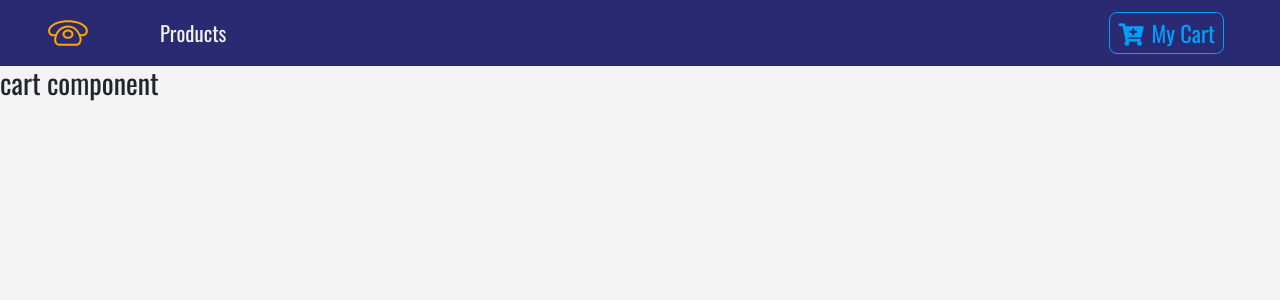
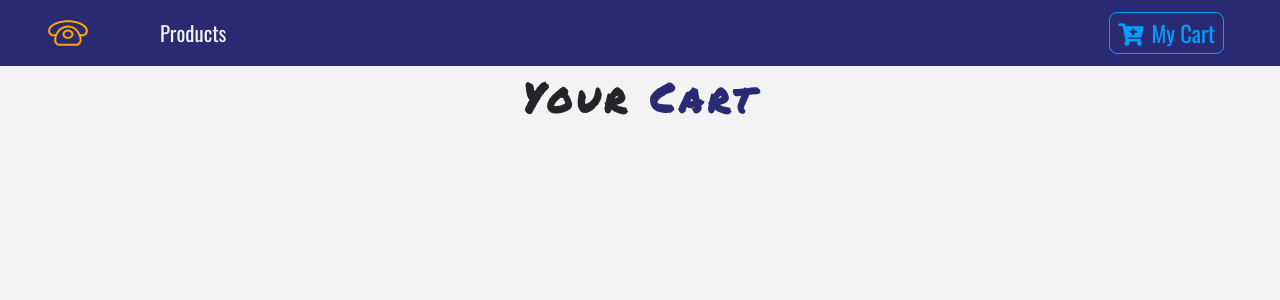
Before and after one commit to mikuhann/store-app, a React (Create React App) app: page /cart in a window 1280 px wide. Shown: the top 300 px of the page. Built offline with nearby package versions, Linux system fonts and the light colour scheme.

Commit message:
move cart component add package json to fix path in app js for the cart component add fake functions to the context for the cart

```diff
--- a/src/components/Cart.js
+++ b/src/components/Cart/Cart.js
@@ -1,11 +1,12 @@
 import React, {Component} from 'react';
+import Title from '../Title';
 
 export default class Cart extends Component {
   render() {
     return (
-      <div>
-        <h3>cart component</h3>
-      </div>
+      <section>
+        <Title name='your' title='cart'/>
+      </section>
     );
   }
 }
--- /dev/null
+++ b/src/components/Cart/package.json
@@ -0,0 +1,3 @@
+{
+  "main": "Cart.js"
+}
--- a/src/context.js
+++ b/src/context.js
@@ -9,7 +9,10 @@ class ProductProvider extends Component {
     detailProduct: detailProduct,
     cart: [],
     modalOpen: false,
-    modalProduct: detailProduct
+    modalProduct: detailProduct,
+    cartSubTotal: 0,
+    cartTax: 0,
+    cartTotal: 0
   };
   componentDidMount() {
     this.setProducts();
@@ -66,6 +69,18 @@ class ProductProvider extends Component {
       }
     })
   };
+  increment = (id) => {
+    console.log('increment')
+  };
+  decrement = (id) => {
+    console.log('decrement')
+  };
+  clearCart = () => {
+    console.log('clear cart')
+  };
+  removeItem = () => {
+    console.log('remove item')
+  };
   render() {
     return (
       <div>
@@ -75,7 +90,11 @@ class ProductProvider extends Component {
           handleDetail: this.handleDetail,
           addToCart: this.addToCart,
           openModal: this.openModal,
-          closeModal: this.closeModal
+          closeModal: this.closeModal,
+          increment:this.increment,
+          decrement: this.decrement,
+          removeItem: this.removeItem,
+          clearCart: this.clearCart
         }}>
           {this.props.children}
         </ProductContext.Provider>
```
